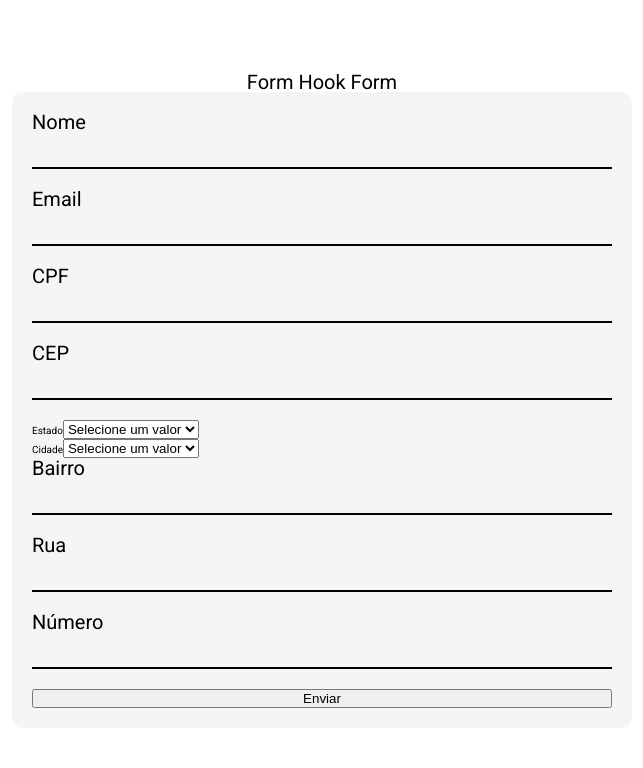
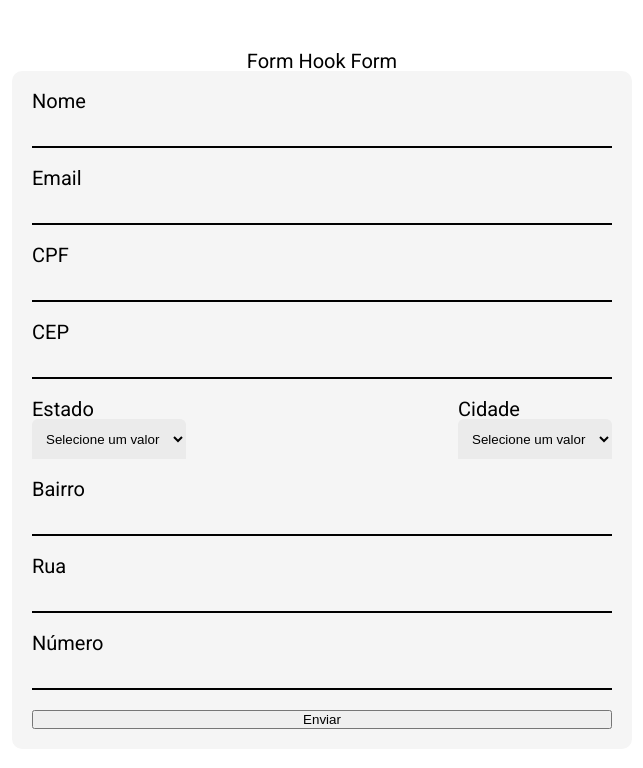
Before and after one commit to RenanTRS/form-hook-form, a React (Vite) app: page / in a window 1280 px wide. Shown: the top 768 px of the page, without its empty margins (318-961 px from the left). Built offline with nearby package versions, Linux system fonts and the light colour scheme.

Commit message:
import div

```diff
--- a/src/components/Form/index.tsx
+++ b/src/components/Form/index.tsx
@@ -7,6 +7,7 @@ import { Field } from './Field'
 import { useMask } from '../../hooks/useMask'
 import { useFetch } from '../../hooks/useFetch'
 import { FormEvent, useCallback } from 'react'
+import { SelectBlock } from './Field/style';
 
 export const Form = () => {
 
@@ -49,9 +50,11 @@ export const Form = () => {
 
             <Field.Text label={'cep'} labelName={'CEP'} register={register('cep',{onBlur:getData})} error={errors.cep?.message} onchange={handleMask} maxlength={9} />
 
-            <Field.Select label={'uf'} labelName={'Estado'} register={register('uf')} />
+            <SelectBlock>
+                <Field.Select label={'uf'} labelName={'Estado'} register={register('uf')} />
 
-            <Field.Select label={'city'} labelName={'Cidade'} register={register('city')} />
+                <Field.Select label={'city'} labelName={'Cidade'} register={register('city')} />
+            </SelectBlock>
 
             <Field.Text label={'district'} labelName={'Bairro'} register={register('district')} />
 
```
